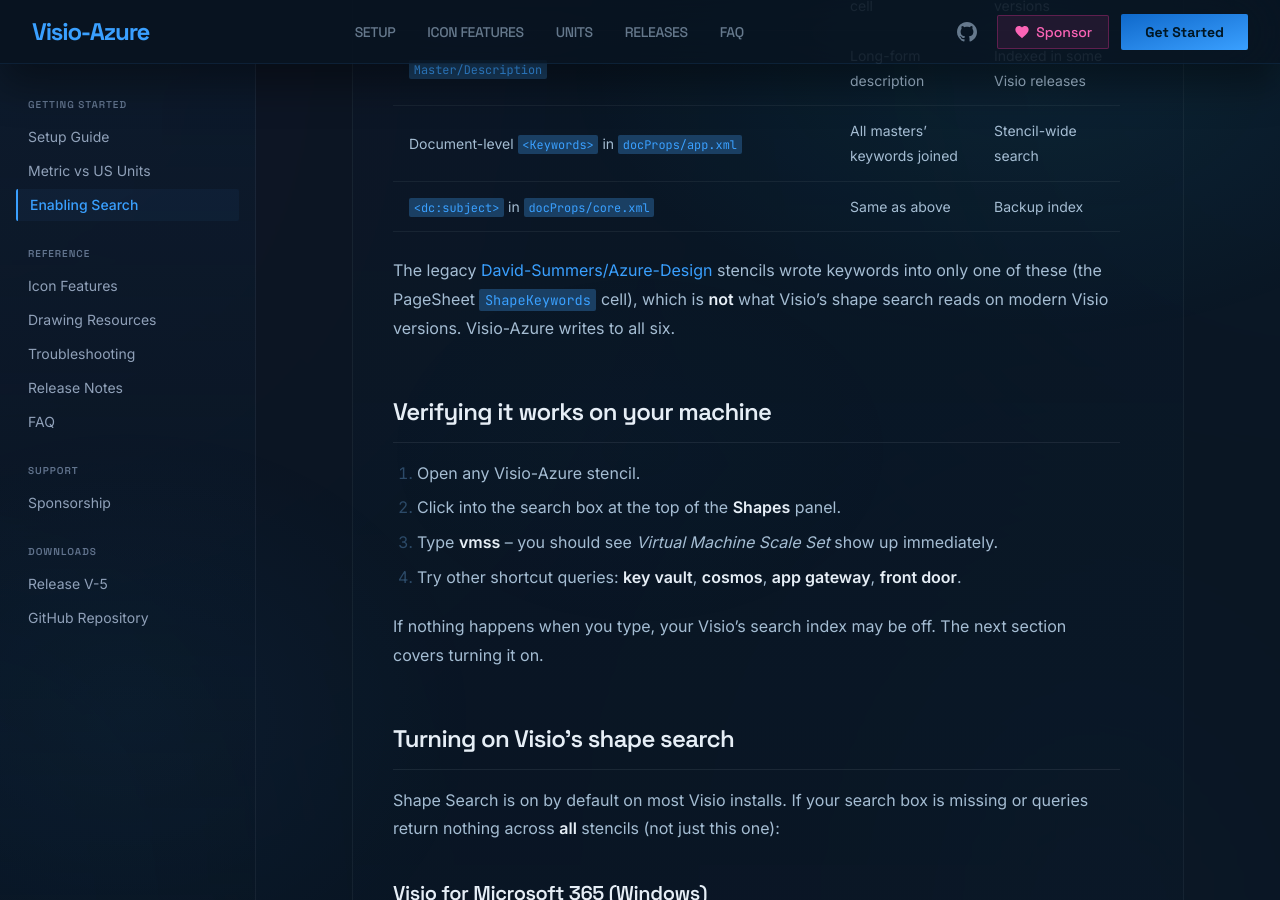
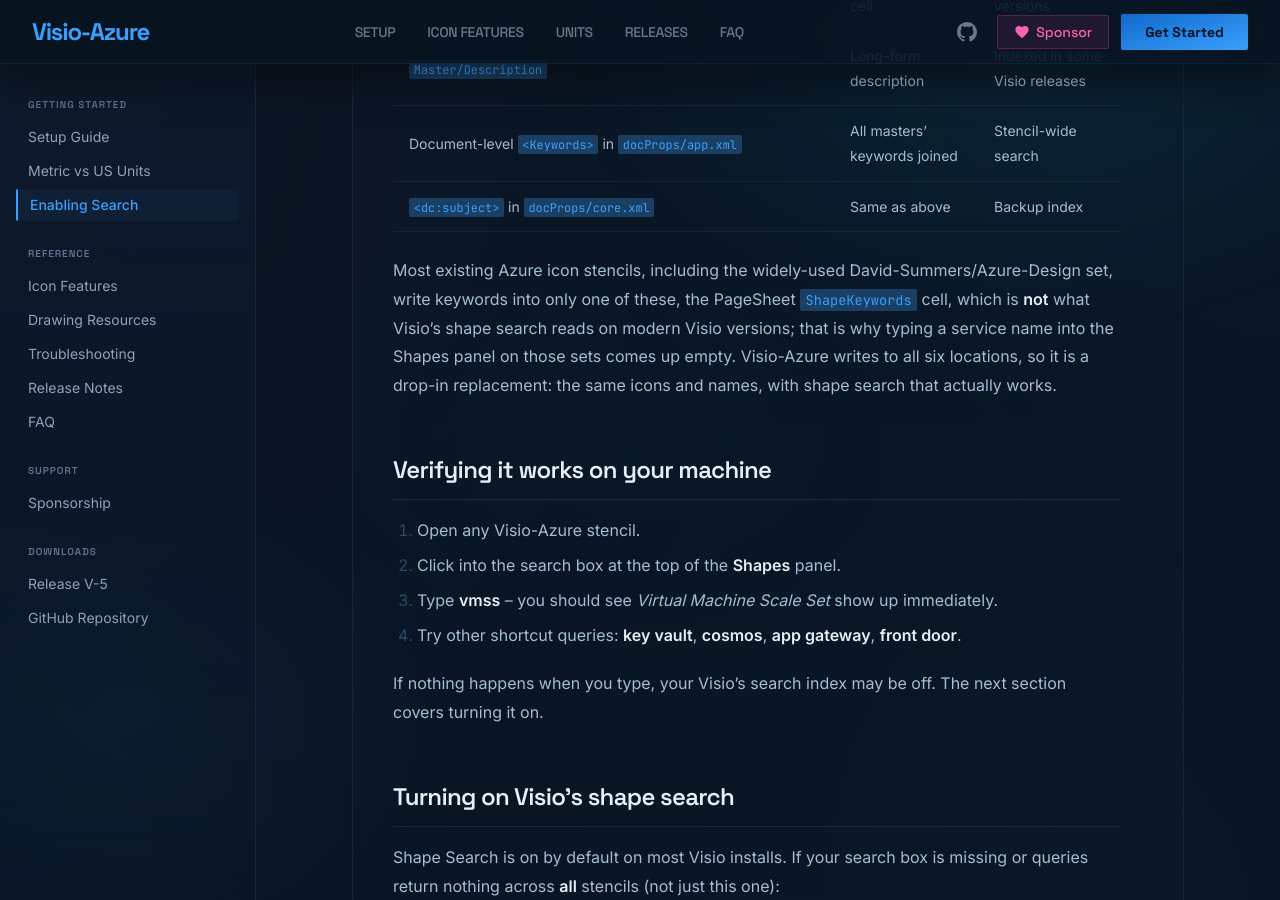
Before and after one commit to xeeva/Visio-Azure, a Jekyll site: the page built from enabling-search.md, in a window 1280 px wide and 900 px high, scrolled down 1092 px. Built offline with Jekyll 4.4.1, drawn with Linux system fonts in a browser that asks for light colours.

Commit message:
docs(search): reframe keyword-coverage note as a replacement, drop legacy link
Position Visio-Azure as a drop-in replacement for existing Azure stencils
(including David-Summers/Azure-Design) whose single-cell keywords break modern
Visio shape search, rather than as a successor to a "legacy" project. Remove
the outbound hyperlink.

Co-Authored-By: Claude Opus 4.8 (1M context) <noreply@anthropic.com>

```diff
--- a/enabling-search.md
+++ b/enabling-search.md
@@ -22,7 +22,7 @@ Every master in Visio-Azure carries the service name, group, and a handful of us
 | Document-level `<Keywords>` in `docProps/app.xml` | All masters' keywords joined | Stencil-wide search |
 | `<dc:subject>` in `docProps/core.xml` | Same as above | Backup index |
 
-The legacy [David-Summers/Azure-Design](https://github.com/David-Summers/Azure-Design) stencils wrote keywords into only one of these (the PageSheet `ShapeKeywords` cell), which is **not** what Visio's shape search reads on modern Visio versions. Visio-Azure writes to all six.
+Most existing Azure icon stencils, including the widely-used David-Summers/Azure-Design set, write keywords into only one of these, the PageSheet `ShapeKeywords` cell, which is **not** what Visio's shape search reads on modern Visio versions; that is why typing a service name into the Shapes panel on those sets comes up empty. Visio-Azure writes to all six locations, so it is a drop-in replacement: the same icons and names, with shape search that actually works.
 
 ## Verifying it works on your machine
 
```
